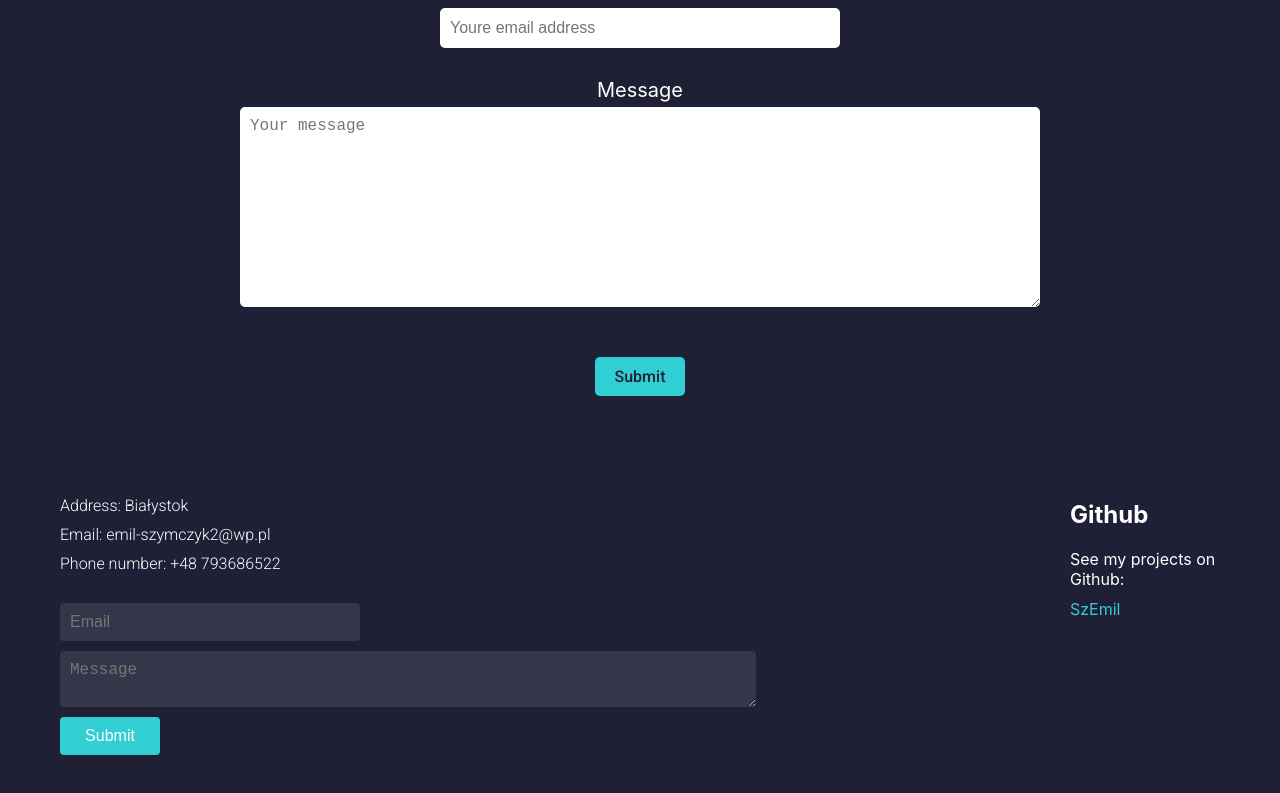
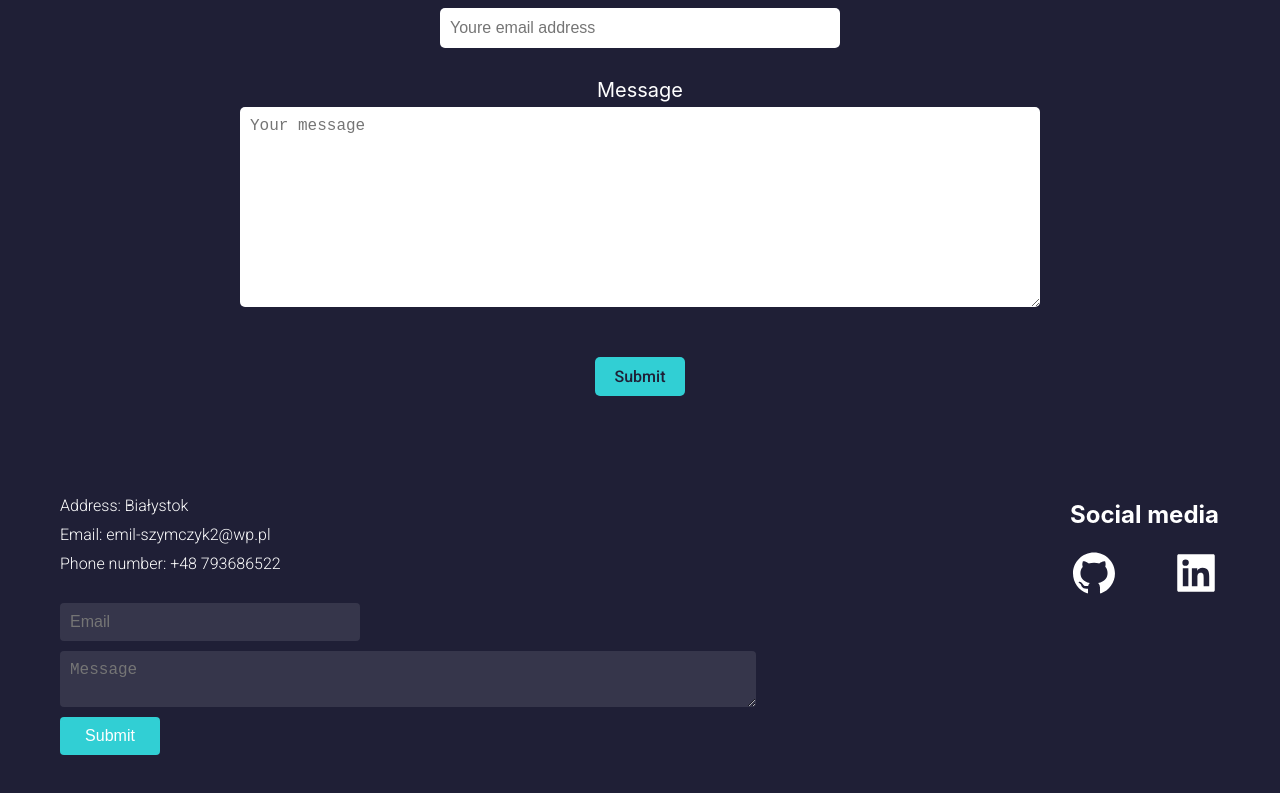
Before and after one commit to SzEmil/Curriculum-Vitae-Emil-Szymczyk, a React (Create React App) app: page /contact in a window 1280 px wide. Shown: the part 590-1383 px from the top of the page. Built offline with nearby package versions, Linux system fonts and the light colour scheme.

Commit message:
icons footer

```diff
--- a/package.json
+++ b/package.json
@@ -11,6 +11,7 @@
     "nanoid": "^4.0.1",
     "react": "^18.1.0",
     "react-dom": "^18.1.0",
+    "react-icons": "^4.8.0",
     "react-loader-spinner": "^5.3.4",
     "react-router-dom": "^6.8.2",
     "react-scripts": "5.0.1",
--- a/src/components/Footer/Footer.js
+++ b/src/components/Footer/Footer.js
@@ -1,7 +1,8 @@
 import React from 'react';
 import clsx from 'clsx';
 import styles from './Footer.module.css';
-
+import { AiFillLinkedin } from 'react-icons/ai';
+import { AiFillGithub } from 'react-icons/ai';
 export const Footer = () => {
   return (
     <footer className={styles.footer}>
@@ -45,15 +46,23 @@ export const Footer = () => {
             </form>
           </div>
           <div className={clsx(styles.column, styles.github)}>
-            <h3>Github</h3>
-            <p>See my projects on Github:</p>
+            <h3>Social media</h3>
+            <div className={clsx(styles.social)}>
               <a
                 href="https://github.com/SzEmil"
                 target="_blank"
                 rel="noopener noreferrer"
+                className={clsx(styles.socialLink)}
               >
-              SzEmil
+                <AiFillGithub size={48} />
               </a>
+              <a
+                className={clsx(styles.socialLink)}
+                href="https://www.linkedin.com/in/emil-szymczyk-209613209/"
+              >
+                <AiFillLinkedin size={48} />
+              </a>
+            </div>
           </div>
         </div>
       </div>
--- a/src/components/Footer/Footer.module.css
+++ b/src/components/Footer/Footer.module.css
@@ -110,14 +110,21 @@
   margin-bottom: 10px;
 }
 
-.github a {
-  color: rgb(49, 207, 212);
-}
-
 .footer {
   color: white;
   padding: 0px 0;
   margin-top: 100px;
+}
+.social {
+  display: flex;
+  justify-content: space-between;
+}
+.socialLink {
+  color: white;
+  transition: color 250ms ease;
+}
+.socialLink:hover {
+  color: rgb(49, 207, 212);
 }
 
 @media screen and (min-width: 769px) {
--- a/src/components/Portfolio/projectsList.js
+++ b/src/components/Portfolio/projectsList.js
@@ -10,6 +10,7 @@ export const projectsList = [
       'Javascript',
       'React',
       'react-router',
+      'React Context',
       'Hooks',
       'Api',
       'css-modules',
@@ -65,7 +66,7 @@ export const projectsList = [
     id: 'project5',
     name: 'Strizzes company site',
     picture:
-      'https://scontent.xx.fbcdn.net/v/t1.15752-9/334542769_213564567911307_1449664922791667819_n.png?_nc_cat=105&ccb=1-7&_nc_sid=aee45a&_nc_ohc=3nZ4eBLkHUgAX-sGJ7a&_nc_ad=z-m&_nc_cid=0&_nc_ht=scontent.xx&oh=03_AdTCGtoTWpMPlBFZ6tMnnZFYojG6qP1L_yv68aBFikPbMA&oe=6426E110',
+      'https://scontent.xx.fbcdn.net/v/t1.15752-9/334851407_1254699808459355_9207949748931919781_n.png?_nc_cat=102&ccb=1-7&_nc_sid=aee45a&_nc_ohc=VCgfm4tTi6EAX-ljanV&_nc_ad=z-m&_nc_cid=0&_nc_ht=scontent.xx&oh=03_AdRBs_FEsqQLCDP_CZ7_IHLeCBxTiWGhaU0Cnl6kfPFZXQ&oe=6429C3CA',
     tech: ['HTML5', 'CSS3', 'Javascript', 'BEM', 'SASS', 'RWD'],
     overwiev:
       'A page used to present the company s available opportunities. The website is equipped with photo galleries and a contact form.',
```
Also changed, not shown: src/components/icons.svg (deleted), 1 other file (tests, documents, lock files or other folders). Lines whose indentation alone changed are shown as unchanged.
